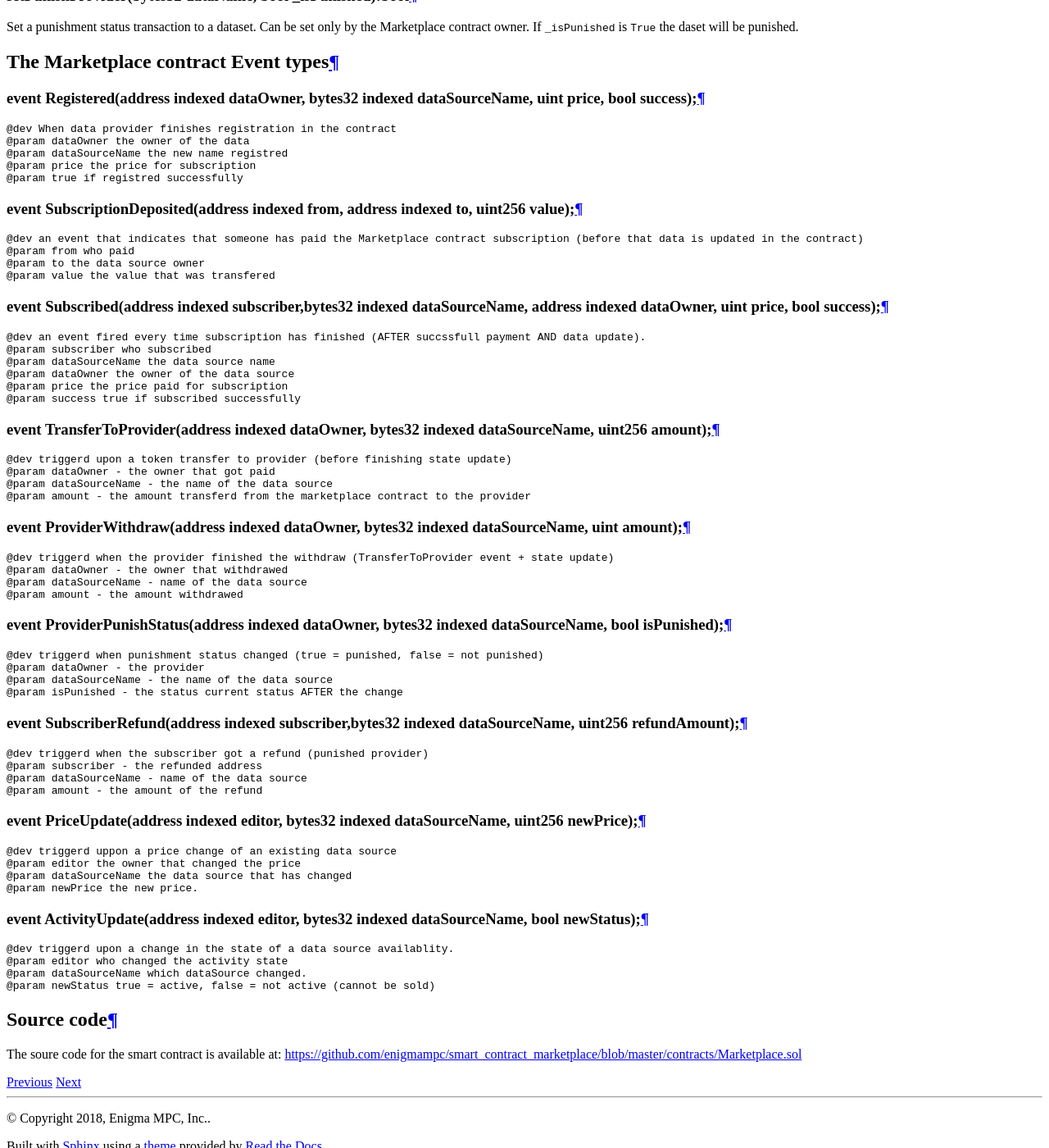
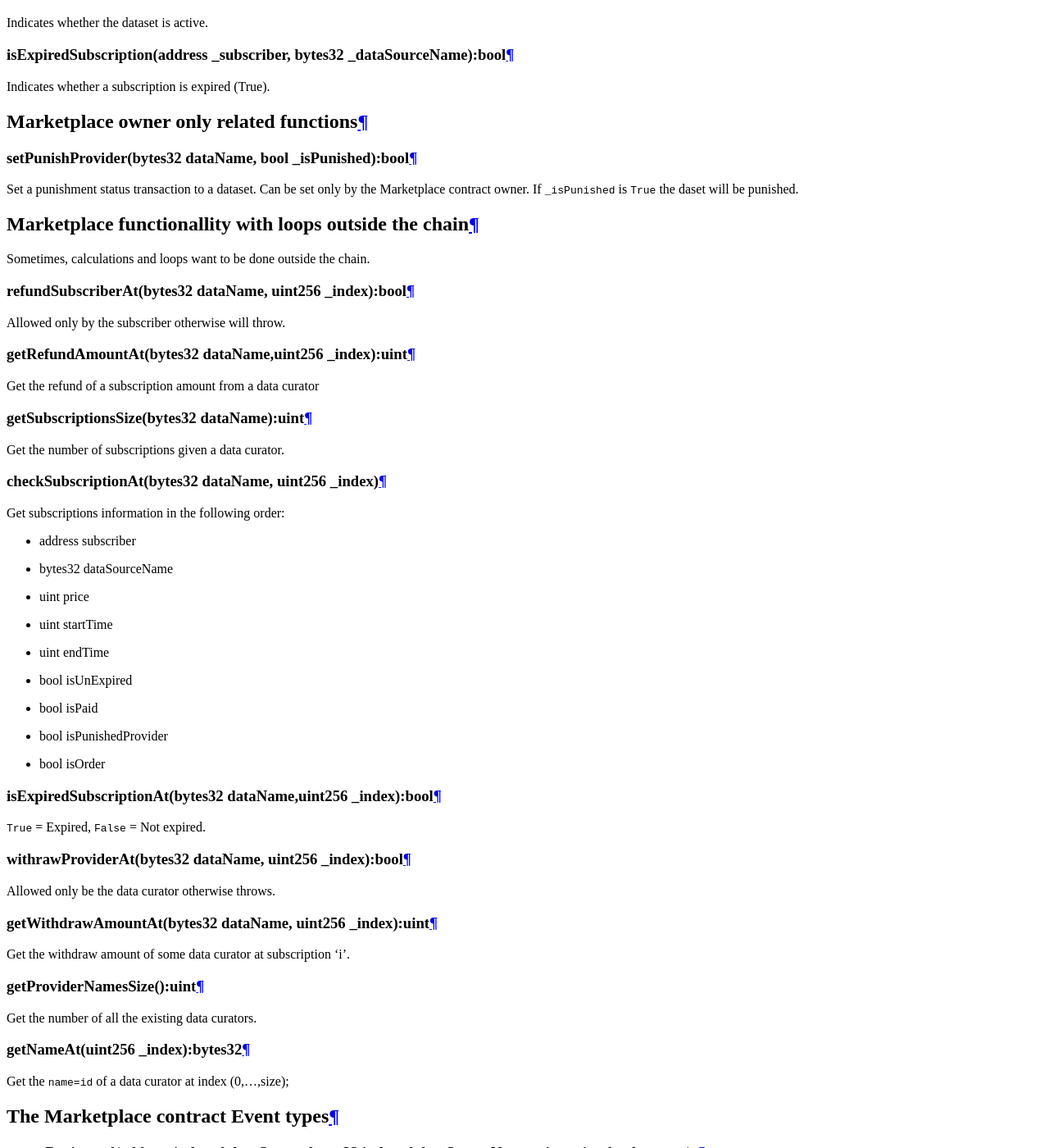
Before and after one commit to scrtlabs/marketplace, a Sphinx documentation site: the page built from docs/source/smart-contract.rst, in a window 1280 px wide and 1400 px high, scrolled down 4799 px. Shown: the whole window at 82% size. Built offline with Sphinx 7.4.7 and the Read the Docs theme 2.0.0, drawn with Linux system fonts in a browser that asks for light colours; some of the changed text lies outside the part shown.

Commit message:
DOC:Smart-contract extended

```diff
--- a/docs/source/smart-contract.rst
+++ b/docs/source/smart-contract.rst
@@ -88,9 +88,10 @@ The Marketplace contract main functionality
 ~~~~~~~~~~~~~~~~~~~~~~~~~~~~~~~~~~~~~~~~~~~
 
 The full API documentation can be found in the Github repository inside the
-``IBasicMarketplace.sol`` and ``IMarketplace.sol`` contracts at:
+``IBasicMarketplace.sol``, ``IMarketplace.sol`` and ``IRecoverableMarketplace.sol`` contracts at:
 `<https://github.com/enigmampc/smart_contract_marketplace/blob/master/contracts/IBasicMarketplace.sol>`_
 `<https://github.com/enigmampc/smart_contract_marketplace/blob/master/contracts/IMarketplace.sol>`_
+`<https://github.com/enigmampc/smart_contract_marketplace/blob/master/contracts/IRecoverableMarketplace.sol>`_
 
 Enigma's Data Marketplace provides the following functionality.
 
@@ -221,6 +222,58 @@ Set a punishment status transaction to a dataset. Can be set only by the
 Marketplace contract owner. If ``_isPunished`` is ``True`` the daset will be
 punished.
 
+Marketplace functionallity with loops outside the chain
+~~~~~~~~~~~~~~~~~~~~~~~~~~~~~~~~~~~~~~~~~~~~~~~~~~~~~~~~~~
+
+Sometimes, calculations and loops want to be done outside the chain.
+
+refundSubscriberAt(bytes32 dataName, uint256 _index):bool
+**********************************************************
+Allowed only by the subscriber otherwise will throw.
+
+getRefundAmountAt(bytes32 dataName,uint256 _index):uint
+**********************************************************
+Get the refund of a subscription amount from a data curator
+
+getSubscriptionsSize(bytes32 dataName):uint
+**********************************************************
+Get the number of subscriptions given a data curator.
+
+checkSubscriptionAt(bytes32 dataName, uint256 _index)
+**********************************************************
+Get subscriptions information in the following order:
+
+* address subscriber
+* bytes32 dataSourceName
+* uint price
+* uint startTime
+* uint endTime
+* bool isUnExpired
+* bool isPaid
+* bool isPunishedProvider
+* bool isOrder
+
+isExpiredSubscriptionAt(bytes32 dataName,uint256 _index):bool
+**************************************************************
+``True`` = Expired, ``False`` = Not expired.
+
+withrawProviderAt(bytes32 dataName, uint256 _index):bool
+**********************************************************
+Allowed only be the data curator otherwise throws.
+
+getWithdrawAmountAt(bytes32 dataName, uint256 _index):uint
+***********************************************************
+Get the withdraw amount of some data curator at subscription 'i'.
+
+getProviderNamesSize():uint
+**********************************************************
+Get the number of all the existing data curators.
+
+getNameAt(uint256 _index):bytes32
+**********************************************************
+Get the ``name=id`` of a data curator at index (0,...,size);
+
+
 
 The Marketplace contract Event types
 ~~~~~~~~~~~~~~~~~~~~~~~~~~~~~~~~~~~~
```
